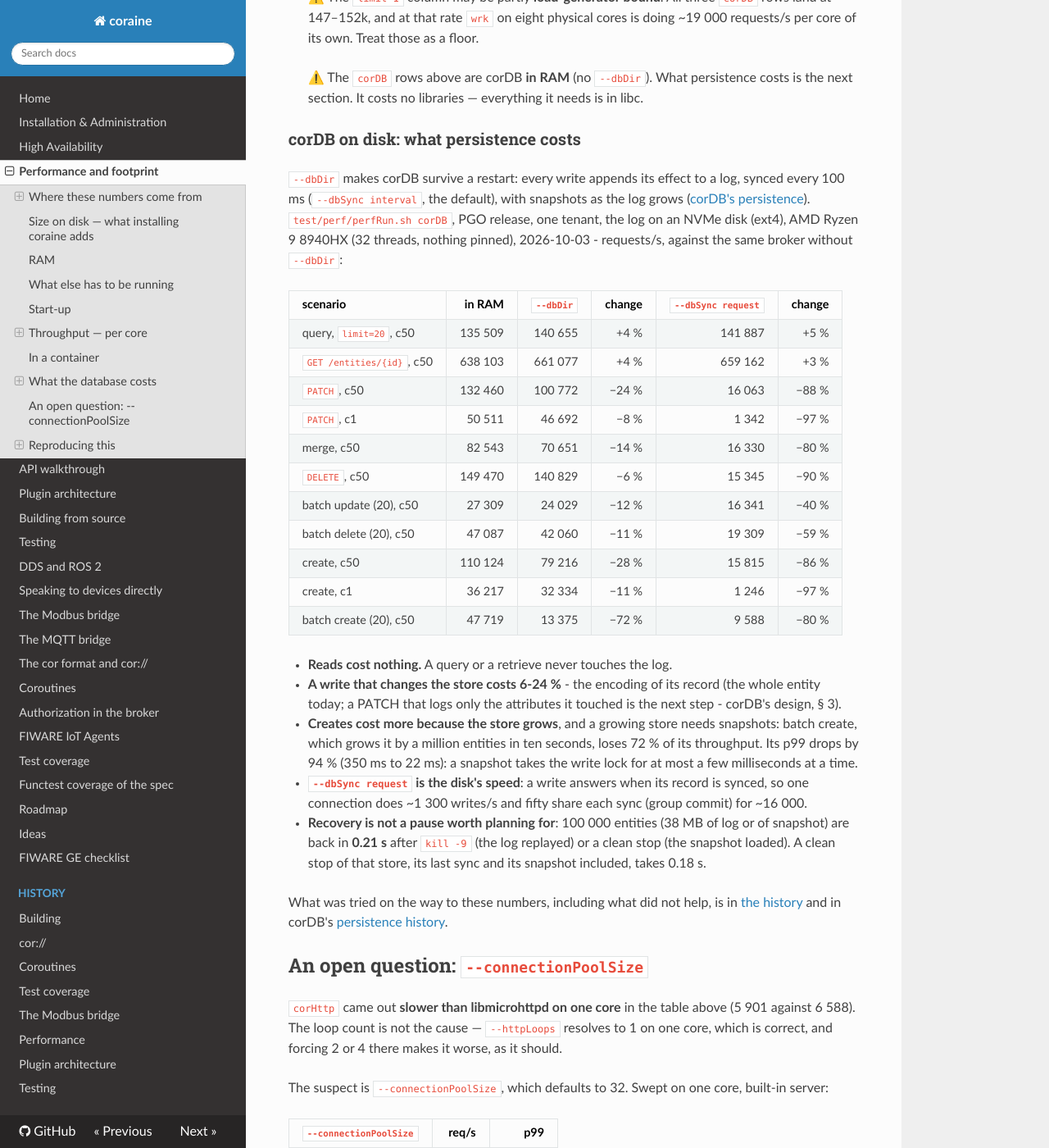
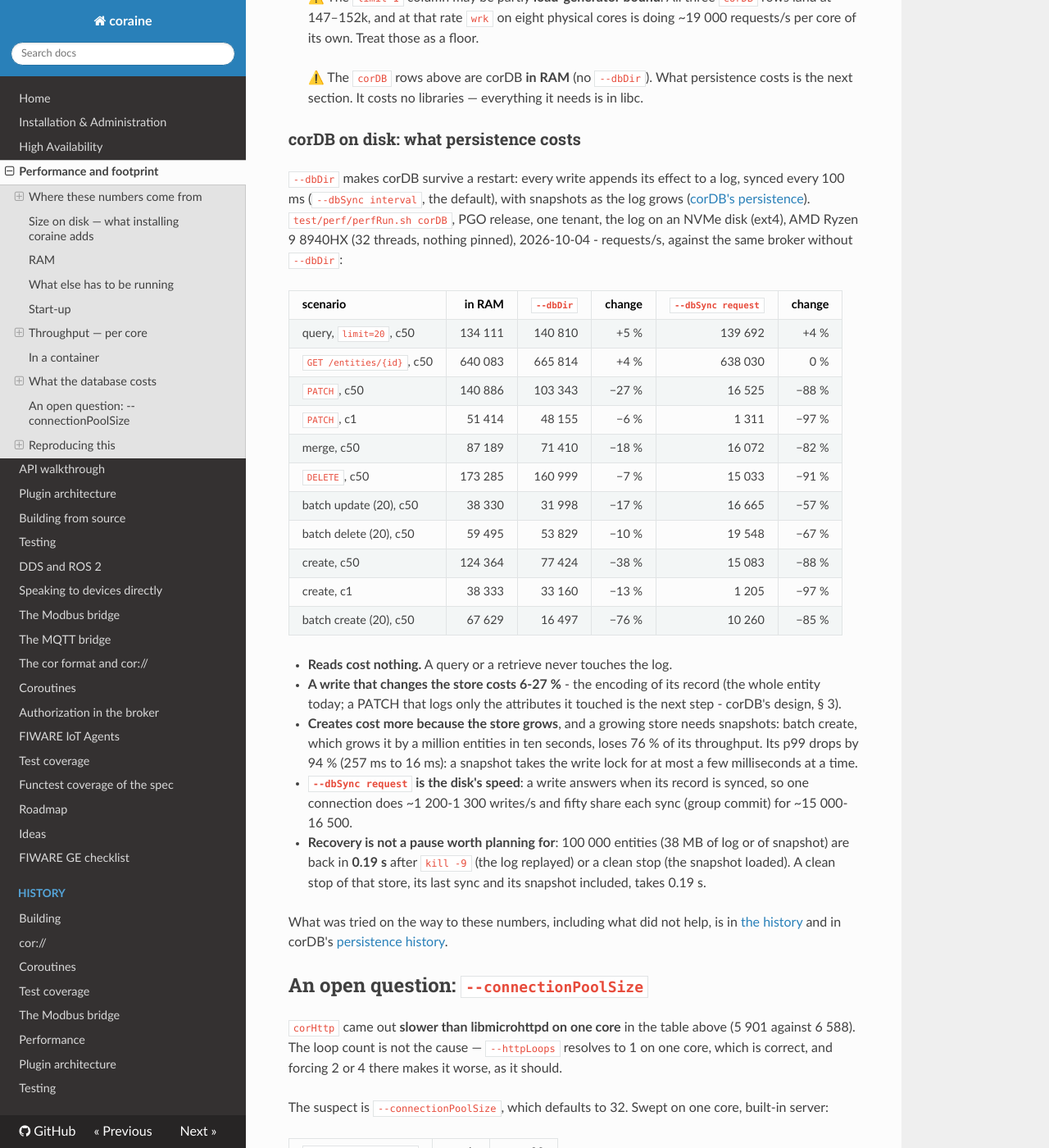
Before and after one commit to SEAMWARE/coraine, an MkDocs documentation site: the page built from doc/performance.md, in a window 1280 px wide and 1400 px high, scrolled down 12301 px. Shown: the whole window at 82% size. Built offline with MkDocs 1.6.1, drawn with Linux system fonts in a browser that asks for light colours; nearby versions of some CDN libraries; comment, search, counter and statistics services are not loaded.

Commit message:
doc/performance.md: corDB on disk measured again with the PGO release corDB.so (the table was a debug corDB.so's - make pgo left it installed); doc/history/performance.md: how, the before and after, and one run lost to an unexplained SIGKILL
Co-Authored-By: Claude Opus 5.5 <noreply@anthropic.com>

```diff
--- a/doc/performance.md
+++ b/doc/performance.md
@@ -505,38 +505,38 @@ and it is measured rather than extrapolated.
 synced every 100 ms (`--dbSync interval`, the default), with snapshots as the log
 grows ([corDB's persistence](https://github.com/SEAMWARE/corDB/blob/main/doc/persistence.md)).
 `test/perf/perfRun.sh corDB`, PGO release, one tenant, the log on an NVMe disk
-(ext4), AMD Ryzen 9 8940HX (32 threads, nothing pinned), 2026-10-03 - requests/s,
+(ext4), AMD Ryzen 9 8940HX (32 threads, nothing pinned), 2026-10-04 - requests/s,
 against the same broker without `--dbDir`:
 
 | scenario | in RAM | `--dbDir` | change | `--dbSync request` | change |
 |---|---:|---:|---:|---:|---:|
-| query, `limit=20`, c50 | 135 509 | 140 655 | +4 % | 141 887 | +5 % |
-| `GET /entities/{id}`, c50 | 638 103 | 661 077 | +4 % | 659 162 | +3 % |
-| `PATCH`, c50 | 132 460 | 100 772 | −24 % | 16 063 | −88 % |
-| `PATCH`, c1 | 50 511 | 46 692 | −8 % | 1 342 | −97 % |
-| merge, c50 | 82 543 | 70 651 | −14 % | 16 330 | −80 % |
-| `DELETE`, c50 | 149 470 | 140 829 | −6 % | 15 345 | −90 % |
-| batch update (20), c50 | 27 309 | 24 029 | −12 % | 16 341 | −40 % |
-| batch delete (20), c50 | 47 087 | 42 060 | −11 % | 19 309 | −59 % |
-| create, c50 | 110 124 | 79 216 | −28 % | 15 815 | −86 % |
-| create, c1 | 36 217 | 32 334 | −11 % | 1 246 | −97 % |
-| batch create (20), c50 | 47 719 | 13 375 | −72 % | 9 588 | −80 % |
+| query, `limit=20`, c50 | 134 111 | 140 810 | +5 % | 139 692 | +4 % |
+| `GET /entities/{id}`, c50 | 640 083 | 665 814 | +4 % | 638 030 | 0 % |
+| `PATCH`, c50 | 140 886 | 103 343 | −27 % | 16 525 | −88 % |
+| `PATCH`, c1 | 51 414 | 48 155 | −6 % | 1 311 | −97 % |
+| merge, c50 | 87 189 | 71 410 | −18 % | 16 072 | −82 % |
+| `DELETE`, c50 | 173 285 | 160 999 | −7 % | 15 033 | −91 % |
+| batch update (20), c50 | 38 330 | 31 998 | −17 % | 16 665 | −57 % |
+| batch delete (20), c50 | 59 495 | 53 829 | −10 % | 19 548 | −67 % |
+| create, c50 | 124 364 | 77 424 | −38 % | 15 083 | −88 % |
+| create, c1 | 38 333 | 33 160 | −13 % | 1 205 | −97 % |
+| batch create (20), c50 | 67 629 | 16 497 | −76 % | 10 260 | −85 % |
 
 - **Reads cost nothing.** A query or a retrieve never touches the log.
-- **A write that changes the store costs 6-24 %** - the encoding of its record
+- **A write that changes the store costs 6-27 %** - the encoding of its record
   (the whole entity today; a PATCH that logs only the attributes it touched is
   the next step - corDB's design, § 3).
 - **Creates cost more because the store grows**, and a growing store needs
   snapshots: batch create, which grows it by a million entities in ten seconds,
-  loses 72 % of its throughput. Its p99 drops by 94 % (350 ms to 22 ms): a
+  loses 76 % of its throughput. Its p99 drops by 94 % (257 ms to 16 ms): a
   snapshot takes the write lock for at most a few milliseconds at a time.
 - **`--dbSync request` is the disk's speed**: a write answers when its record is
-  synced, so one connection does ~1 300 writes/s and fifty share each sync
-  (group commit) for ~16 000.
+  synced, so one connection does ~1 200-1 300 writes/s and fifty share each sync
+  (group commit) for ~15 000-16 500.
 - **Recovery is not a pause worth planning for**: 100 000 entities (38 MB of log
-  or of snapshot) are back in **0.21 s** after `kill -9` (the log replayed) or a
+  or of snapshot) are back in **0.19 s** after `kill -9` (the log replayed) or a
   clean stop (the snapshot loaded). A clean stop of that store, its last sync and
-  its snapshot included, takes 0.18 s.
+  its snapshot included, takes 0.19 s.
 
 What was tried on the way to these numbers, including what did not help, is in
 [the history](history/performance.md) and in corDB's
```
Also changed, not shown: doc/history/performance.md (+20 -0 lines).
